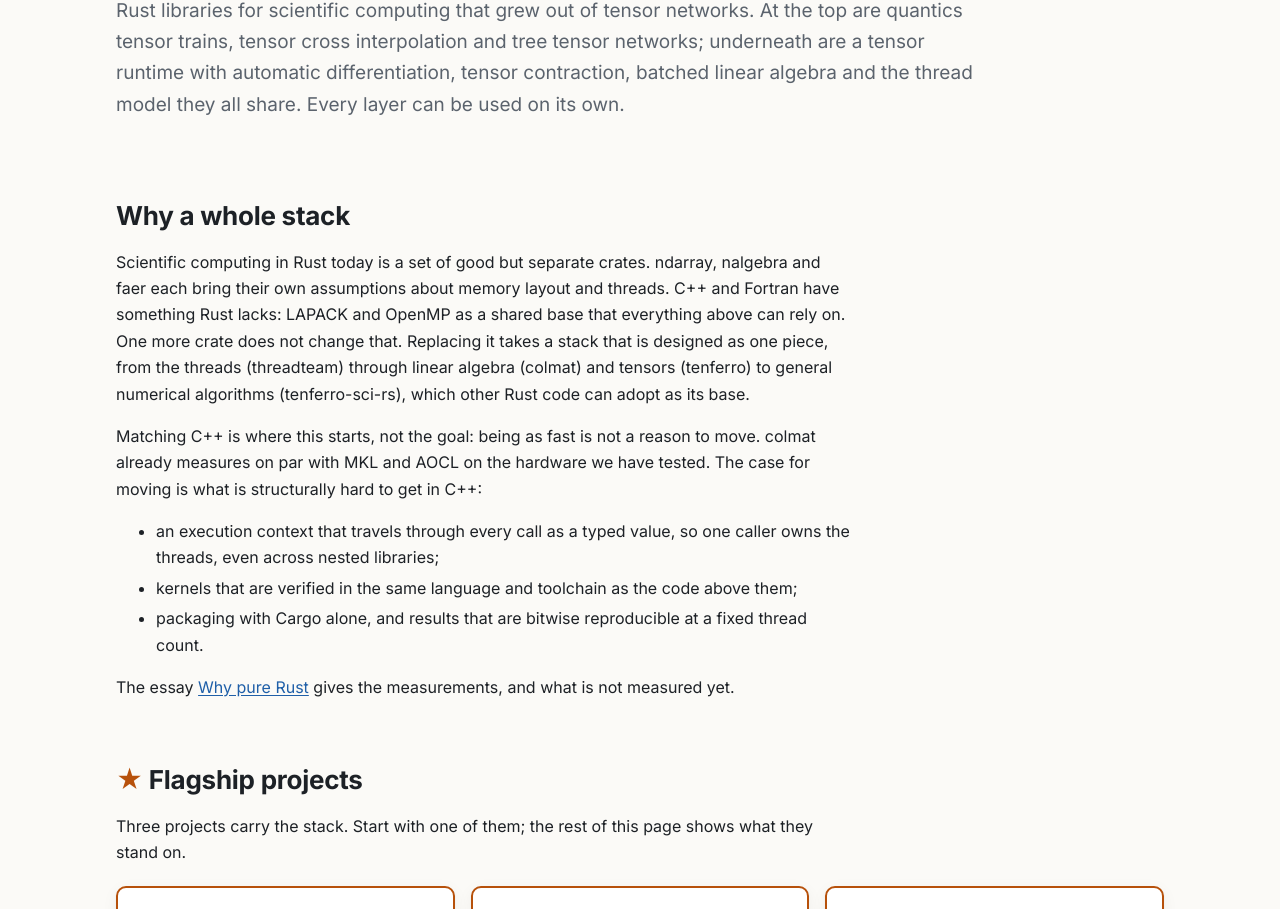
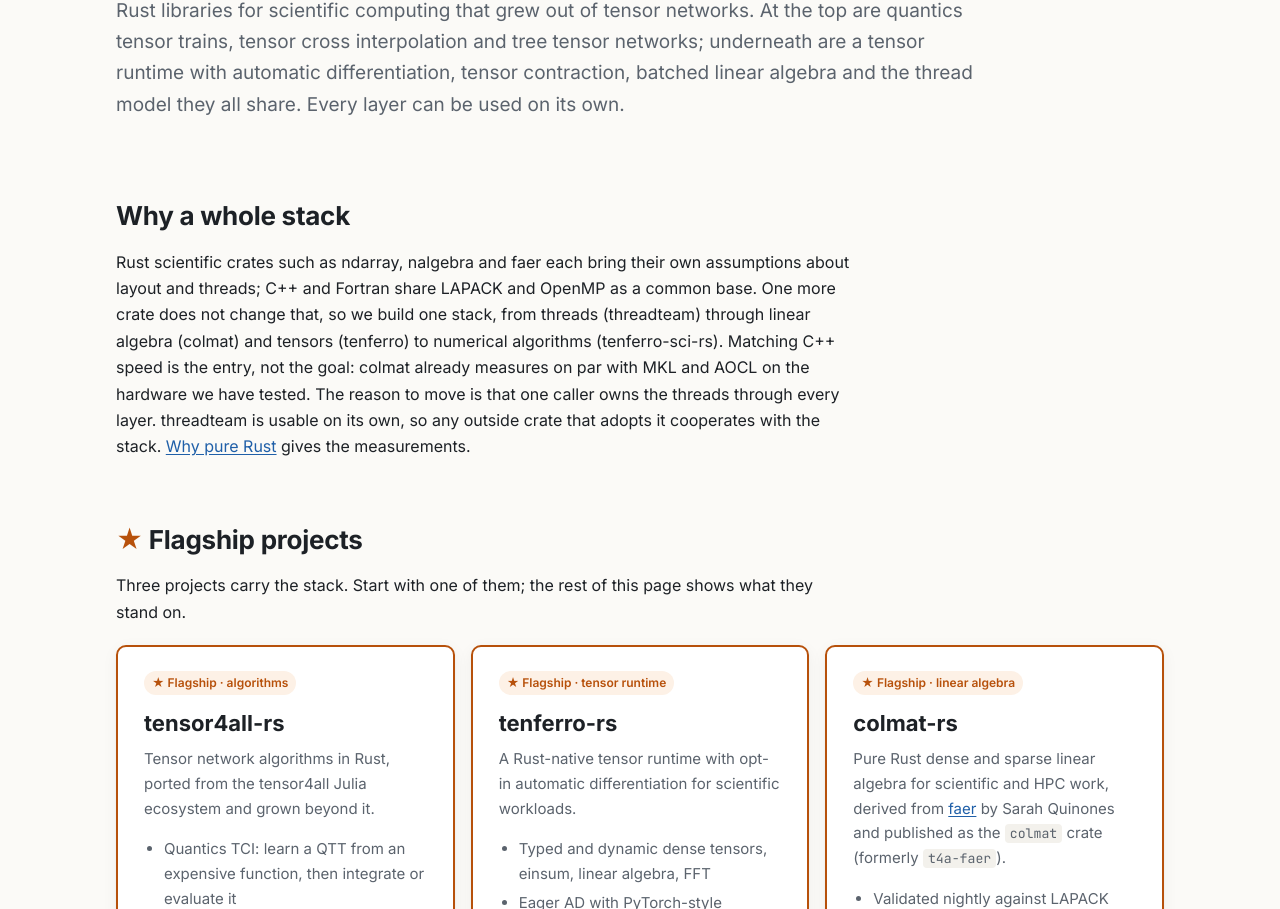
Before and after one commit to tensor4all/tensor4all-meta, a plain HTML site: page site/stack/index.html in a window 1280 px wide. Shown: the part 191-1100 px from the top of the page. Drawn offline with Linux system fonts and the light colour scheme; files whose address does not match are found by name.

Commit message:
site(stack): shorten "Why a whole stack"; threadteam for outside crates (#147)
Co-authored-by: Claude Opus 5.5 <noreply@anthropic.com>

```diff
--- a/site/stack/index.html
+++ b/site/stack/index.html
@@ -33,14 +33,7 @@
   </section>
 
   <h2 id="why">Why a whole stack</h2>
-  <p>Scientific computing in Rust today is a set of good but separate crates. ndarray, nalgebra and faer each bring their own assumptions about memory layout and threads. C++ and Fortran have something Rust lacks: LAPACK and OpenMP as a shared base that everything above can rely on. One more crate does not change that. Replacing it takes a stack that is designed as one piece, from the threads (threadteam) through linear algebra (colmat) and tensors (tenferro) to general numerical algorithms (tenferro-sci-rs), which other Rust code can adopt as its base.</p>
-  <p>Matching C++ is where this starts, not the goal: being as fast is not a reason to move. colmat already measures on par with MKL and AOCL on the hardware we have tested. The case for moving is what is structurally hard to get in C++:</p>
-  <ul>
-    <li>an execution context that travels through every call as a typed value, so one caller owns the threads, even across nested libraries;</li>
-    <li>kernels that are verified in the same language and toolchain as the code above them;</li>
-    <li>packaging with Cargo alone, and results that are bitwise reproducible at a fixed thread count.</li>
-  </ul>
-  <p>The essay <a href="https://github.com/tensor4all/tensor4all-meta/blob/main/docs/why_pure_rust.md">Why pure Rust</a> gives the measurements, and what is not measured yet.</p>
+  <p>Rust scientific crates such as ndarray, nalgebra and faer each bring their own assumptions about layout and threads; C++ and Fortran share LAPACK and OpenMP as a common base. One more crate does not change that, so we build one stack, from threads (threadteam) through linear algebra (colmat) and tensors (tenferro) to numerical algorithms (tenferro-sci-rs). Matching C++ speed is the entry, not the goal: colmat already measures on par with MKL and AOCL on the hardware we have tested. The reason to move is that one caller owns the threads through every layer. threadteam is usable on its own, so any outside crate that adopts it cooperates with the stack. <a href="https://github.com/tensor4all/tensor4all-meta/blob/main/docs/why_pure_rust.md">Why pure Rust</a> gives the measurements.</p>
 
   <h2 id="flagships"><span class="star">&#9733;</span> Flagship projects</h2>
   <p>Three projects carry the stack. Start with one of them; the rest of this page shows what they stand on.</p>
```
